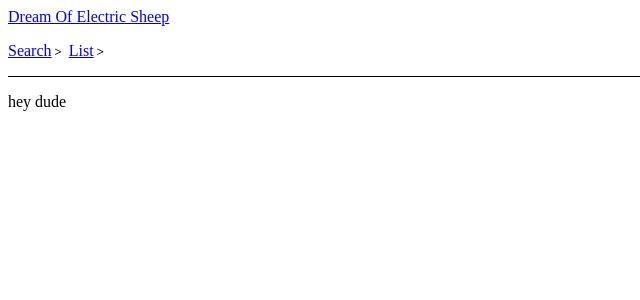
After one commit to cireneirbo/dream-of-electric-sheep, a Spring app: template src/main/resources/templates/hello.html in a window 1280 px wide. The commit adds this page. Shown: the top 300 px of the page, without its empty margins (0-640 px from the left). Run offline with Thymeleaf, Linux system fonts and the light colour scheme; the template is opened without the code that fills it, so the values that code supplies are empty.

Commit message:
added some page handlers

```diff
--- a/src/main/resources/templates/fragments.html
+++ b/src/main/resources/templates/fragments.html
@@ -1,31 +1,31 @@
-<!--<!DOCTYPE html>-->
-<!--<html xmlns:th="http://www.thymeleaf.org/">-->
+<!DOCTYPE html>
+<html xmlns:th="http://www.thymeleaf.org/">
 
-<!--<head th:fragment="head">-->
+<head th:fragment="head">
 
-<!--    &lt;!&ndash; Bootstrap stylesheets and script &ndash;&gt;-->
-<!--&lt;!&ndash;    <link th:href="@{/css/bootstrap.css}" rel="stylesheet" />&ndash;&gt;-->
-<!--    <link th:href="@{/css/styles.css}" rel="stylesheet" />-->
-<!--&lt;!&ndash;    <script type="text/javascript" th:src="@{/js/bootstrap.js}"></script>&ndash;&gt;-->
+    <!-- Bootstrap stylesheets and script -->
+<!--    <link th:href="@{/css/bootstrap.css}" rel="stylesheet" />-->
+    <link th:href="@{/css/styles.css}" rel="stylesheet" />
+<!--    <script type="text/javascript" th:src="@{/js/bootstrap.js}"></script>-->
 
-<!--&lt;!&ndash;    <title th:text="'TechJobs' + ${title == null ? '' : ' :: ' + title}">TechJobs</title>&ndash;&gt;-->
-<!--</head>-->
+<!--    <title th:text="'TechJobs' + ${title == null ? '' : ' :: ' + title}">TechJobs</title>-->
+</head>
 
-<!--<body>-->
+<body>
 
-<!--<div th:fragment="page-header" class="navbar navbar-inverse navbar-fixed-top">-->
-<!--    <div class="navbar-container">-->
-<!--        <div class="navbar-header">-->
-<!--            <a th:href="@{/}" class="navbar-brand">Dream Of Electric Sheep</a>-->
-<!--        </div>-->
-<!--        <div class="navbar-links-div">-->
-<!--            <ol class="navbar-links">-->
-<!--                <li class="navbar-link"><a th:href="@{/search}">Search</a></li>-->
-<!--                <li class="navbar-link"><a th:href="@{/list}">List</a></li>-->
-<!--            </ol>-->
-<!--        </div>-->
-<!--    </div>-->
-<!--</div>-->
+<div th:fragment="page-header" class="navbar navbar-inverse navbar-fixed-top">
+    <div class="navbar-container">
+        <div class="navbar-header">
+            <a th:href="@{/}" class="navbar-brand">Dream Of Electric Sheep</a>
+        </div>
+        <div class="navbar-links-div">
+            <ol class="navbar-links">
+                <li class="navbar-link"><a th:href="@{/search}">Search</a></li>
+                <li class="navbar-link"><a th:href="@{/list}">List</a></li>
+            </ol>
+        </div>
+    </div>
+</div>
 
-<!--</body>-->
-<!--</html>-->
+</body>
+</html>
--- /dev/null
+++ b/src/main/resources/templates/hello.html
@@ -0,0 +1,24 @@
+<!DOCTYPE html>
+<html xmlns:th="http://www.thymeleaf.org/">
+<head th:replace="fragments :: head"></head>
+
+<body>
+
+<div th:replace="fragments :: page-header"></div>
+
+<div class="container body-content">
+    <p>hey dude</p>
+
+</div>
+
+
+
+
+
+
+
+
+
+</body>
+
+</html>
```
Also changed, not shown: src/main/java/com/dreamofelectricsheep/controllers/HomeController.java (+11 -0 lines), src/main/resources/templates/index.html (+12 -12 lines).
